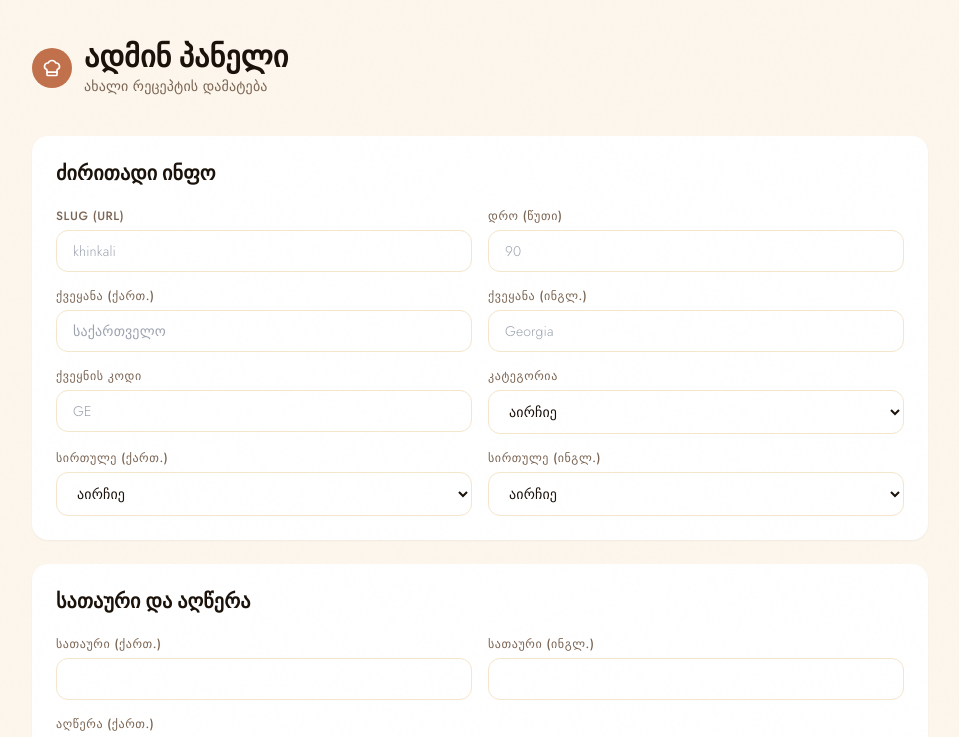
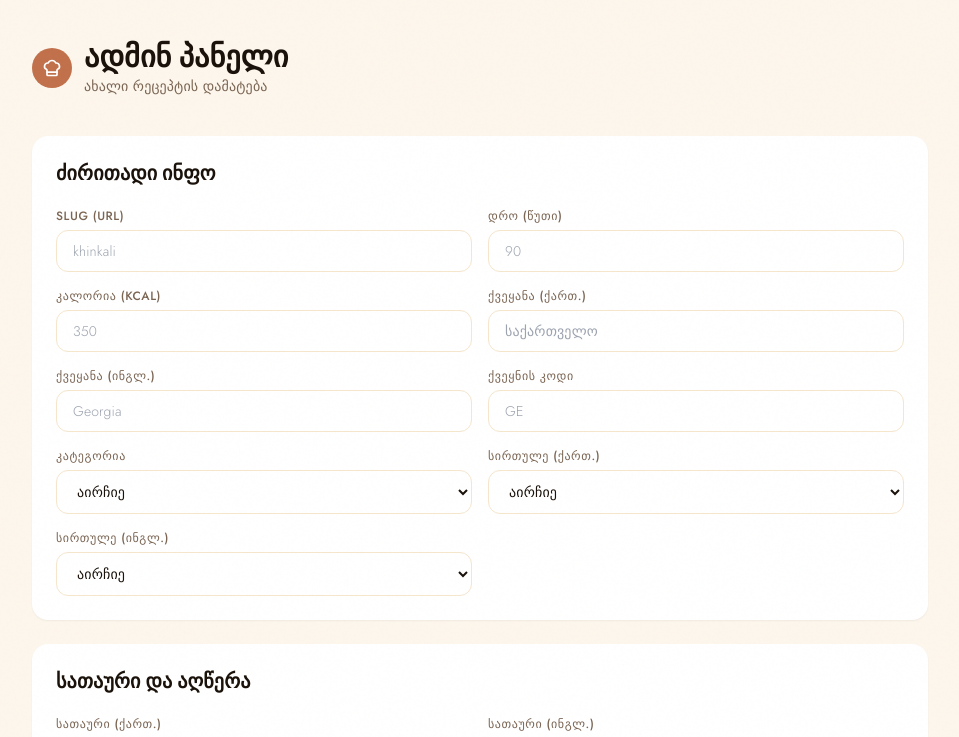
Before and after one commit to sofoiremadze2009-crypto/recipe-platform, a Next.js app: page /admin in a window 1280 px wide. Shown: the top 737 px of the page, without its empty margins (160-1119 px from the left). Built offline with nearby package versions, Linux system fonts and the light colour scheme.

Commit message:
feat: add calories field

```diff
--- a/app/admin/page.js
+++ b/app/admin/page.js
@@ -33,6 +33,7 @@ export default function AdminPage() {
     slug: '', country_ge: '', country_en: '', country_code: '',
     category: '', difficulty_ge: '', difficulty_en: '', prep_time: '',
     title_ge: '', title_en: '', description_ge: '', description_en: '',
+    calories: '',
   });
   const [ingredients, setIngredients] = useState([{ ge: '', en: '' }]);
   const [instructions, setInstructions] = useState([{ ge: '', en: '', image_url: '', image_file: null, image_preview: null }]);
@@ -69,7 +70,7 @@ export default function AdminPage() {
       }
       const { data: recipe, error: recipeError } = await supabase
         .from('recipes')
-        .insert({ ...form, prep_time: parseInt(form.prep_time) || 0, image_url: mainImageUrl })
+        .insert({ ...form, prep_time: parseInt(form.prep_time) || 0, calories: parseInt(form.calories) || null, image_url: mainImageUrl })
         .select().single();
       if (recipeError) throw recipeError;
       await supabase.from('ingredients').insert(
@@ -88,7 +89,7 @@ export default function AdminPage() {
       );
       await supabase.from('instructions').insert(instructionRows);
       setMessage('✅ რეცეპტი წარმატებით დაემატა!');
-      setForm({ slug: '', country_ge: '', country_en: '', country_code: '', category: '', difficulty_ge: '', difficulty_en: '', prep_time: '', title_ge: '', title_en: '', description_ge: '', description_en: '' });
+      setForm({ slug: '', country_ge: '', country_en: '', country_code: '', category: '', difficulty_ge: '', difficulty_en: '', prep_time: '', calories: '', title_ge: '', title_en: '', description_ge: '', description_en: '' });
       setIngredients([{ ge: '', en: '' }]);
       setInstructions([{ ge: '', en: '', image_url: '', image_file: null, image_preview: null }]);
       setMainImageFile(null);
@@ -119,7 +120,7 @@ export default function AdminPage() {
           <div className="bg-white rounded-2xl p-6 shadow-sm">
             <h2 className="text-xl font-semibold text-[#1a120a] mb-5">ძირითადი ინფო</h2>
             <div className="grid grid-cols-1 sm:grid-cols-2 gap-4">
-              {[['slug','Slug (URL)','khinkali'],['prep_time','დრო (წუთი)','90'],['country_ge','ქვეყანა (ქართ.)','საქართველო'],['country_en','ქვეყანა (ინგლ.)','Georgia'],['country_code','ქვეყნის კოდი','GE']].map(([key, label, ph]) => (
+              {[['slug','Slug (URL)','khinkali'],['prep_time','დრო (წუთი)','90'],['calories','კალორია (kcal)','350'],['country_ge','ქვეყანა (ქართ.)','საქართველო'],['country_en','ქვეყანა (ინგლ.)','Georgia'],['country_code','ქვეყნის კოდი','GE']].map(([key, label, ph]) => (
                 <div key={key}>
                   <label className={labelClass}>{label}</label>
                   <input className={inputClass} placeholder={ph} value={form[key]} onChange={e => setForm({...form, [key]: e.target.value})} />
@@ -129,7 +130,7 @@ export default function AdminPage() {
                 <label className={labelClass}>კატეგორია</label>
                 <select className={inputClass} value={form.category} onChange={e => setForm({...form, category: e.target.value})}>
                   <option value="">აირჩიე</option>
-                  {['soup','pasta','dumplings','curry','street-food','desert',].map(c => <option key={c} value={c}>{c}</option>)}
+                  {['soup','pasta','dumplings','curry','street-food'].map(c => <option key={c} value={c}>{c}</option>)}
                 </select>
               </div>
               <div>
```
